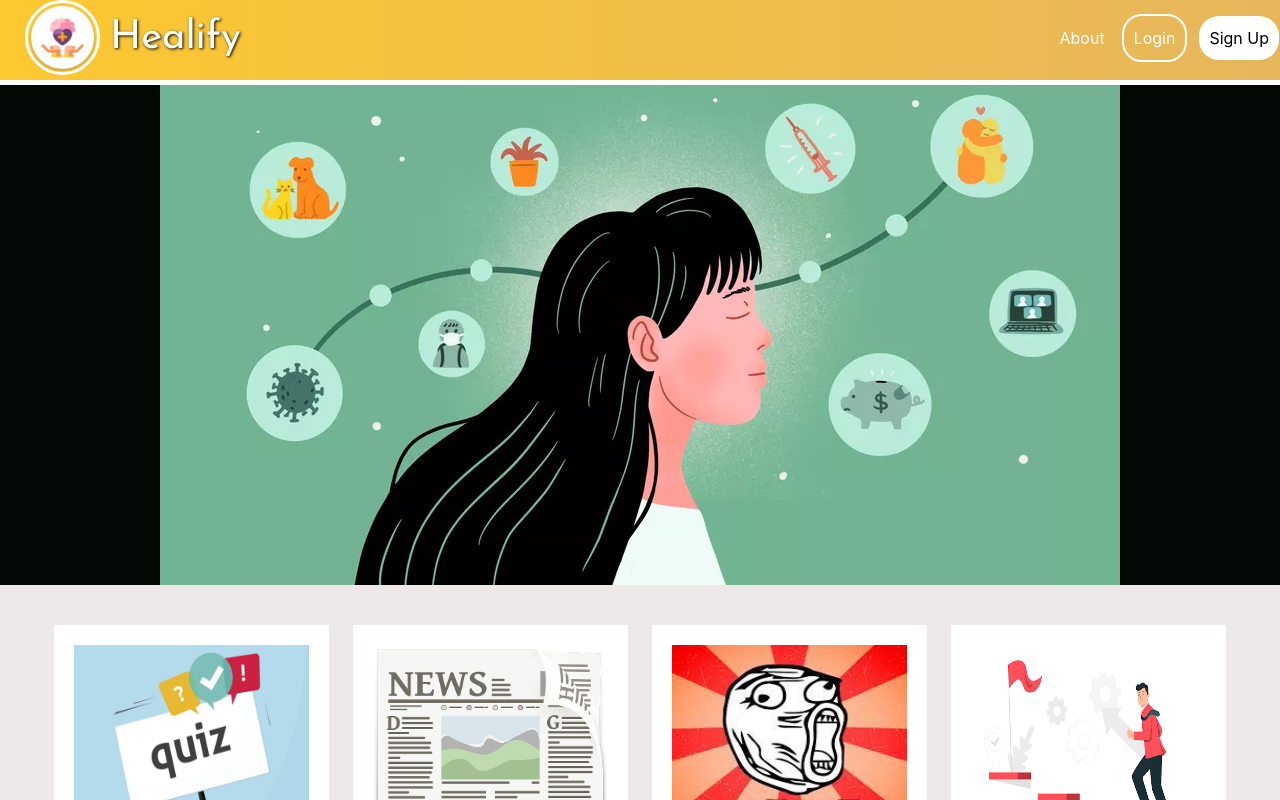
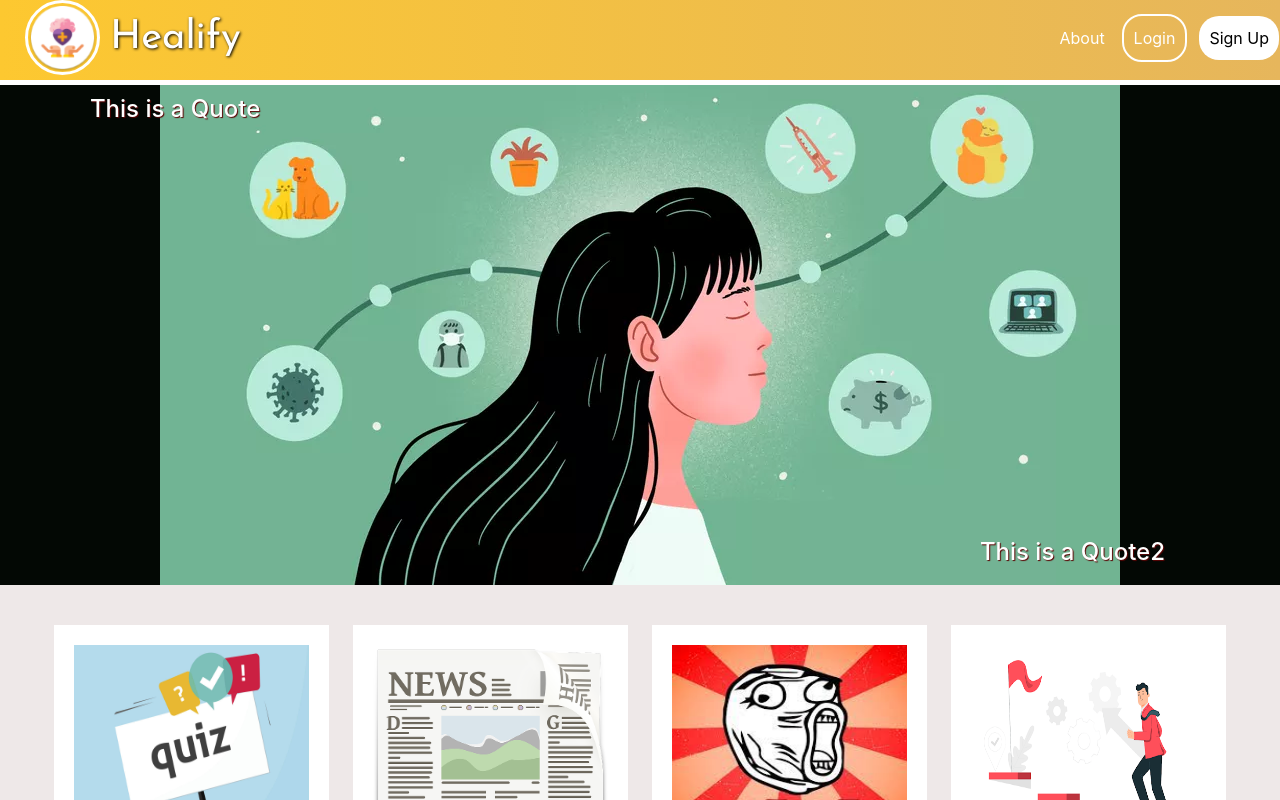
Before and after one commit to SE-Project-Team/Healify, a React (Create React App) app in the folder healify/: page / in a window 1280 px wide. Shown: the top 800 px of the page. Built offline with nearby package versions, Linux system fonts and the light colour scheme; no server answers.

Commit message:
Quotes Set!

```diff
--- a/healify/src/Components/Home/Header.js
+++ b/healify/src/Components/Home/Header.js
@@ -31,10 +31,8 @@ export const Header = () => {
   const scrollHandler = () => {
     if (scrollClass === "" && window.scrollY > 100) {
       setScrollClass(styles.whiteHeader);
-      console.log("set");
     } else if (window.scrollY <= 100) {
       setScrollClass("");
-      console.log("unset");
     }
   };
   const [scrollClass, setScrollClass] = useState("");
--- a/healify/src/Components/Home/Home.js
+++ b/healify/src/Components/Home/Home.js
@@ -8,14 +8,24 @@ import milestoneimg from "../../Assets/milestone.jpg";
 import { Card } from "./Card";
 import { Header } from "./Header";
 import { useState, useEffect } from "react";
-
+import { QuotesArray } from "./Quotes";
+// const QuotesArray = ["Q1", "Q2", "Q3", "Q4", "Q5", "Q6"];
 export const Home = () => {
   const [quote1, setQuote1] = useState("This is a Quote");
+  const [quote2, setQuote2] = useState("This is a Quote2");
   useEffect(() => {
-    setInterval(() => {
-      setQuote1("aasf");
-    }, 10);
-    return () => {};
+    let id;
+    const asyncWrapper = async () => {
+      id = setInterval(() => {
+        const index = Math.floor(Math.random() * 6);
+        setQuote1(QuotesArray[index]);
+        setQuote2(QuotesArray[Math.floor(Math.random() * 6)]);
+      }, 10000);
+    };
+    asyncWrapper();
+    return () => {
+      clearInterval(id);
+    };
   }, []);
   return (
     <>
@@ -25,7 +35,8 @@ export const Home = () => {
           <div className={styles.img}>
             <img src={image} alt="home" />
             {/* <h1 className={styles.banner}>"Life is Beautiful"</h1> */}
-            <h4>{quote1}</h4>
+            <h4 className={styles.quote1}>{quote1}</h4>
+            <h4 className={styles.quote2}>{quote2}</h4>
           </div>
           <section className={`${styles.mdbCustom}`}>
             <Card
--- a/healify/src/Components/Home/Home.module.css
+++ b/healify/src/Components/Home/Home.module.css
@@ -52,25 +52,40 @@
   opacity: 1;
 }
 
-.img h4 {
+.quote1 {
   position: absolute;
   left: 10px;
   top: 10px;
-  animation: move 5s 5s infinite;
+  animation: move 10s infinite;
   color: rgb(255, 255, 255);
   text-shadow: 1px 1px 1px rgb(92, 5, 5);
 }
+.quote2 {
+  position: absolute;
+  right: 10px;
+  bottom: 10px;
+  animation: move 10s infinite;
+  color: rgb(255, 255, 255);
+  text-shadow: 1px 1px 1px rgb(92, 5, 5);
+}
+/* .img h4 {
+  position: absolute;
+  left: 10px;
+  top: 10px;
+  animation: move 5s infinite;
+  color: rgb(255, 255, 255);
+  text-shadow: 1px 1px 1px rgb(92, 5, 5);
+} */
 
 @keyframes move {
-  0%,
-  25% {
-    transform: translateX(0%);
+  0% {
+    transform: translateX(5%);
     right: 0%;
-    opacity: 0;
+    opacity: 0.1;
   }
-  75%,
+  20%,
   100% {
-    transform: translateX(5%);
+    transform: translateX(7%);
     right: 10%;
     opacity: 1;
   }
--- /dev/null
+++ b/healify/src/Components/Home/Quotes.js
@@ -0,0 +1,9 @@
+export const QuotesArray = [
+  "Life is a mystery..",
+  "We are all unique..",
+  "Do u have an aim??",
+  "I am SpiderMan, are you?",
+  "Be like JJJ",
+  "Your skills are secret, Don't tell anyone",
+  "Your skills shouldn't be secret, tell everyone",
+];
```
